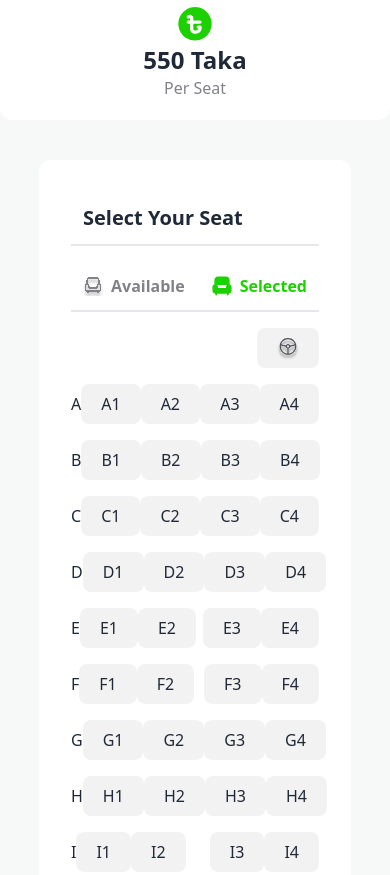
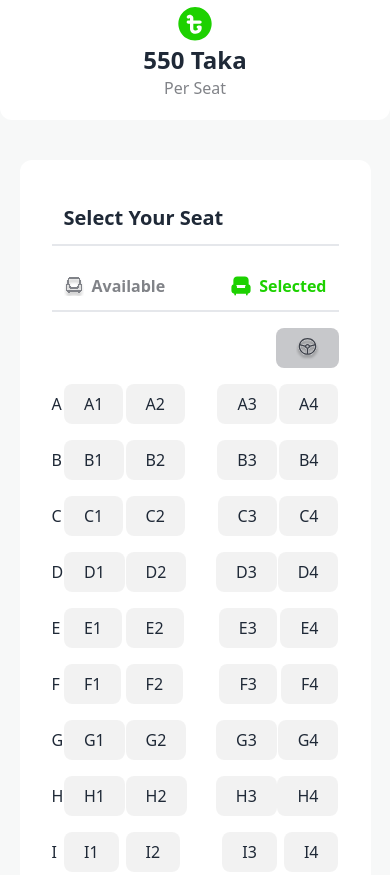
Before and after one commit to MD-HABIB-ULLA/p-ticket, a plain HTML site: page index.html in a window 390 px wide. Shown: the part 2073-2948 px from the top of the page. Drawn offline with nearby package versions, Linux system fonts and the light colour scheme.

Commit message:
some thing added

```diff
--- a/index.html
+++ b/index.html
@@ -215,7 +215,7 @@
                 </div>
             </div>
         </section>
-        <section class="w-[80%] mt-10 m-auto bg-white rounded-xl p-5 pb-10 flex lg:flex-row flex-col">
+        <section class="lg:w-[80%] w-[90%] mt-10 m-auto bg-white rounded-xl p-5 pb-10 flex lg:flex-row flex-col">
             <div class="lg:w-[60%] w-full lg:border-r-2   p-3">
                 <h1 class="text-left text-xl font-bold border-b-2 p-3">Select Your Seat</h1>
                 <div class="w-full flex justify-between  border-b-2  p-3">
@@ -233,7 +233,7 @@
                     </div>
                 </div>
                 <div class=" pt-4 flex justify-end">
-                    <div class="lg:px-10 lg:py3 px-5 py-2 lg:text-xl text-base bg-[#0307120d] rounded-lg">
+                    <div class="lg:px-10 lg:py3 px-5 py-2 lg:text-xl text-base bg-[#03071238] rounded-lg">
                         <div class="w-full flex justify-center items-center">
                             <img class="h-6" src="images/tabler-icon-steering-wheel.svg" alt="">
                         </div>
```
